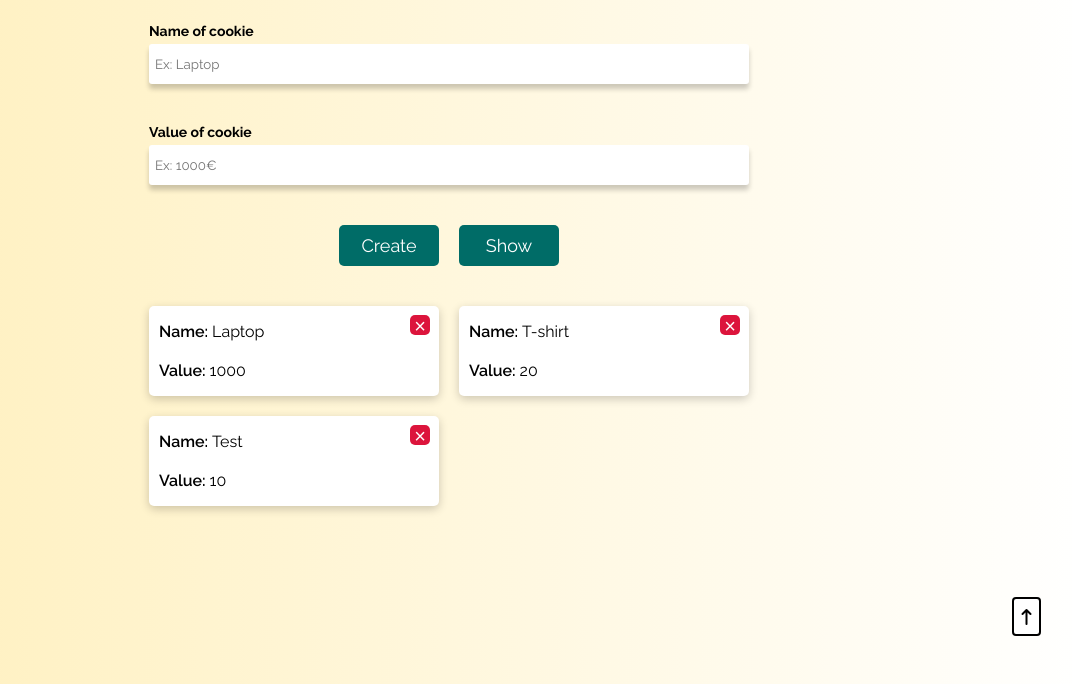
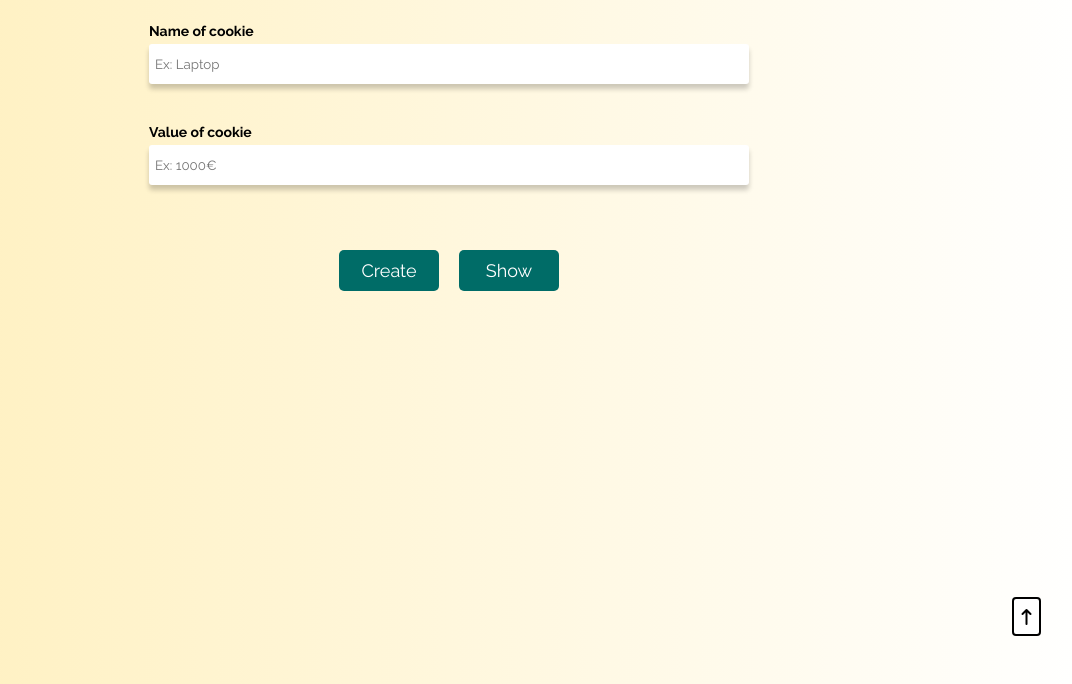
Before and after one commit to LePhenix47/Cookie-creator_Younes-Lahouiti, a website: page index.html in a window 1280 px wide. Shown: the part 116-800 px from the top of the page, without its empty margins (191-1263 px from the left). Drawn offline with Linux system fonts and the light colour scheme.

Commit message:
Refactorisation du index.html

```diff
--- a/index.html
+++ b/index.html
@@ -7,7 +7,7 @@
   <meta charset="UTF-8" />
   <meta name="viewport" content="width=device-width, initial-scale=1.0" />
   <meta http-equiv="X-UA-Compatible" content="ie=edge" />
-  <meta name="description" content="This repository contains the code for the memory card game">
+  <meta name="description" content="This repository contains the code for the cookie creator!">
   <meta color="color-scheme" content="light dark" />
 
   <!-- Title -->
@@ -17,20 +17,19 @@
   <link rel="stylesheet" href="./style.css" />
 
   <!-- Fonts -->
-  <link rel="preconnect" href="https://fonts.googleapis.com">
-  <link rel="preconnect" href="https://fonts.gstatic.com" crossorigin>
+  <link rel="preconnect" href="https://fonts.googleapis.com" />
+  <link rel="preconnect" href="https://fonts.gstatic.com" crossorigin />
   <link
     href="https://fonts.googleapis.com/css2?family=Lato:wght@100;300;400;700;900&family=Raleway:wght@100;200;300;400;500;600;700;800;900&display=swap"
-    rel="stylesheet">
+    rel="stylesheet" />
 
   <!-- Icons -->
   <script src="https://kit.fontawesome.com/904e9ee361.js" crossorigin="anonymous"></script>
 
   <!-- Page logo -->
-  <link rel="icon" href="./cookie-icon.png" type="image/gif">
+  <link rel="icon" href="./cookie-icon.png" type="image/gif" />
 
   <!-- JS -->
-  <script defer src="dark-mode.js"></script>
   <script defer src="app.js"></script>
 </head>
 
@@ -50,43 +49,22 @@
     <form action="#" class="main__form">
       <label for="name" class="main__label main__label-name" name="name">
         Name of cookie
-        <input type="text" id="name" class="main__input main__input-name" placeholder="Ex: Laptop">
+        <input type="text" id="name" class="main__input main__input-name" placeholder="Ex: Laptop" required>
       </label>
       <label for="value" class="main__label main__label-value" name="value">
         Value of cookie
-        <input type="text" id="value" class="main__input main__input-value" placeholder="Ex: 1000€">
+        <input type="text" id="value" class="main__input main__input-value" placeholder="Ex: 1000€" required>
       </label>
+
+      <div class="main__buttons-container">
+        <button class="main__button main__button-create" type="submit">Create</button>
+        <button class="main__button main__button-show" type="button">Show</button>
+      </div>
     </form>
 
 
-    <div class="main__buttons-container">
-      <button class="main__button" type="button">Create</button>
-      <button class="main__button" type="button">Show</button>
-    </div>
-
     <div class="main__cookie-cards-container ">
 
-      <!-- Main 3 -->
-
-      <div class="cookie-card">
-        <p class="cookie-card__name">Name: <span>Laptop</span></p>
-        <p class="cookie-card__value">Value: <span>1000</span></p>
-        <button class="cookie-card__button"></button>
-      </div>
-
-
-      <div class="cookie-card">
-        <p class="cookie-card__name">Name: <span>T-shirt</span></p>
-        <p class="cookie-card__value">Value: <span>20</span></p>
-        <button class="cookie-card__button"></button>
-      </div>
-
-
-      <div class=" cookie-card">
-        <p class="cookie-card__name">Name: <span>Test</span></p>
-        <p class="cookie-card__value">Value: <span>10</span></p>
-        <button class="cookie-card__button"></button>
-      </div>
       <!--
 Template:
 
```
